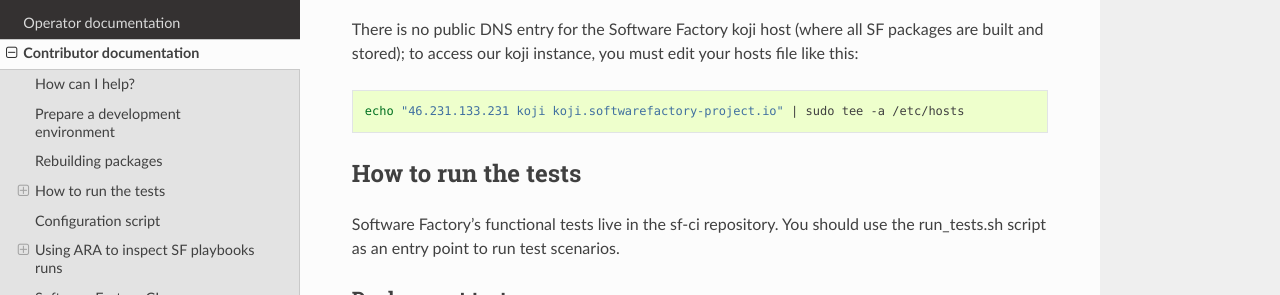
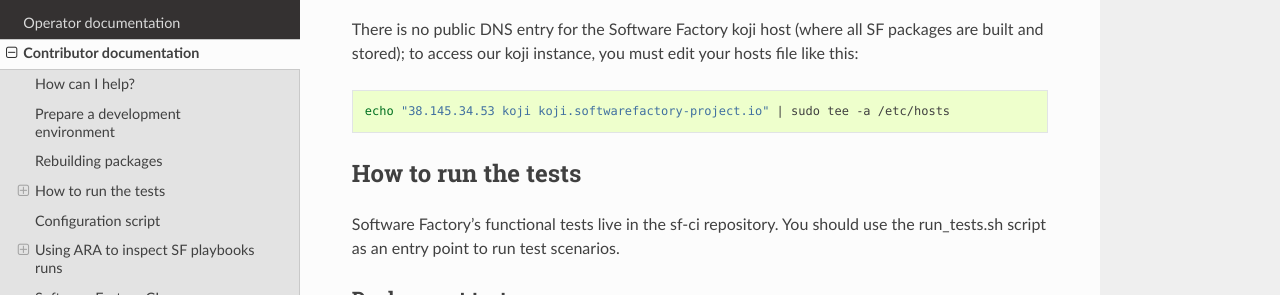
Before and after one commit to softwarefactory-project/sf-docs, a Sphinx documentation site: the page built from docs/contributor/contributor.rst, in a window 1280 px wide and 900 px high, scrolled down 1841 px. Shown: the part 156-451 px from the top of the window. Built offline with Sphinx 7.4.7 and the Read the Docs theme 2.0.0, drawn with Linux system fonts in a browser that asks for light colours.

Commit message:
fix koji ip address
Change-Id: Ib6bd2198c4a316c08f92685a8cbf0f056697a0b0

```diff
--- a/docs/contributor/contributor.rst
+++ b/docs/contributor/contributor.rst
@@ -97,7 +97,7 @@
 
 .. code-block:: bash
 
- echo "46.231.133.231 koji koji.softwarefactory-project.io" | sudo tee -a /etc/hosts
+ echo "38.145.34.53 koji koji.softwarefactory-project.io" | sudo tee -a /etc/hosts
 
 How to run the tests
 --------------------
```
